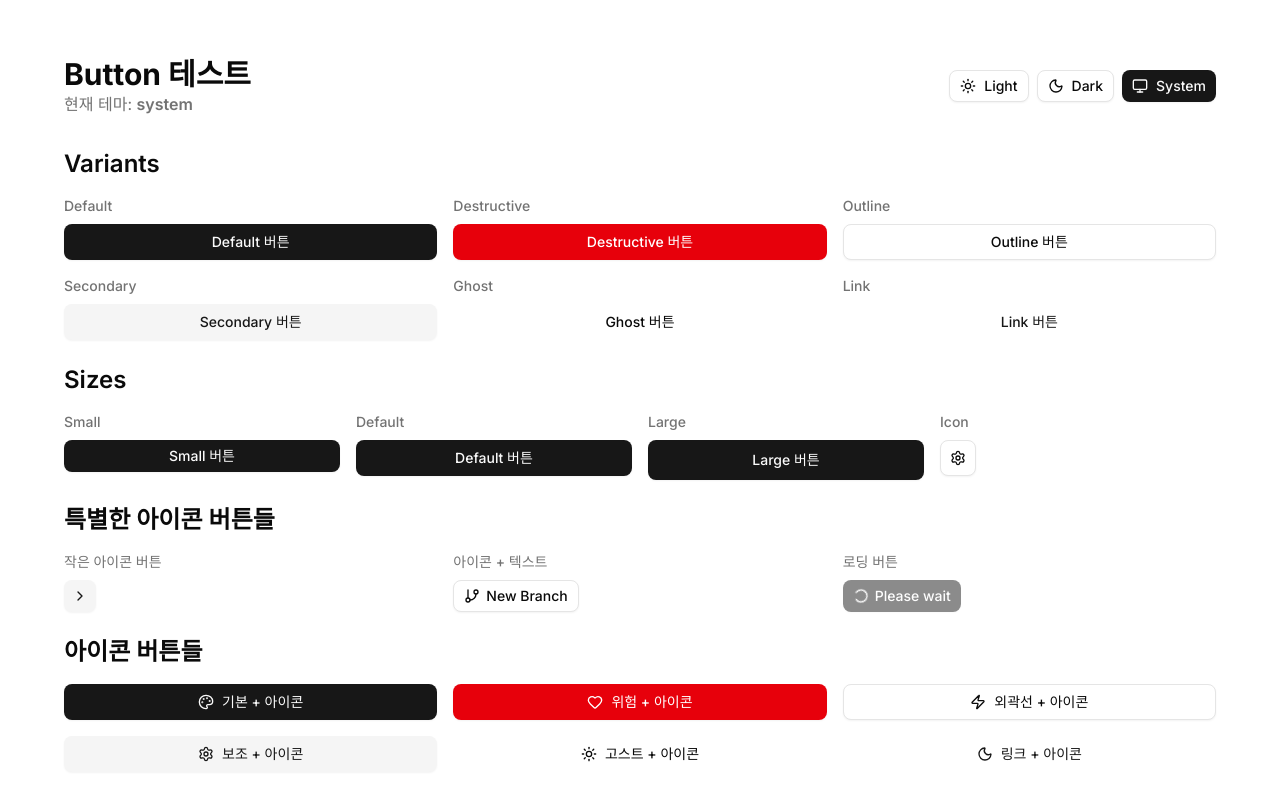
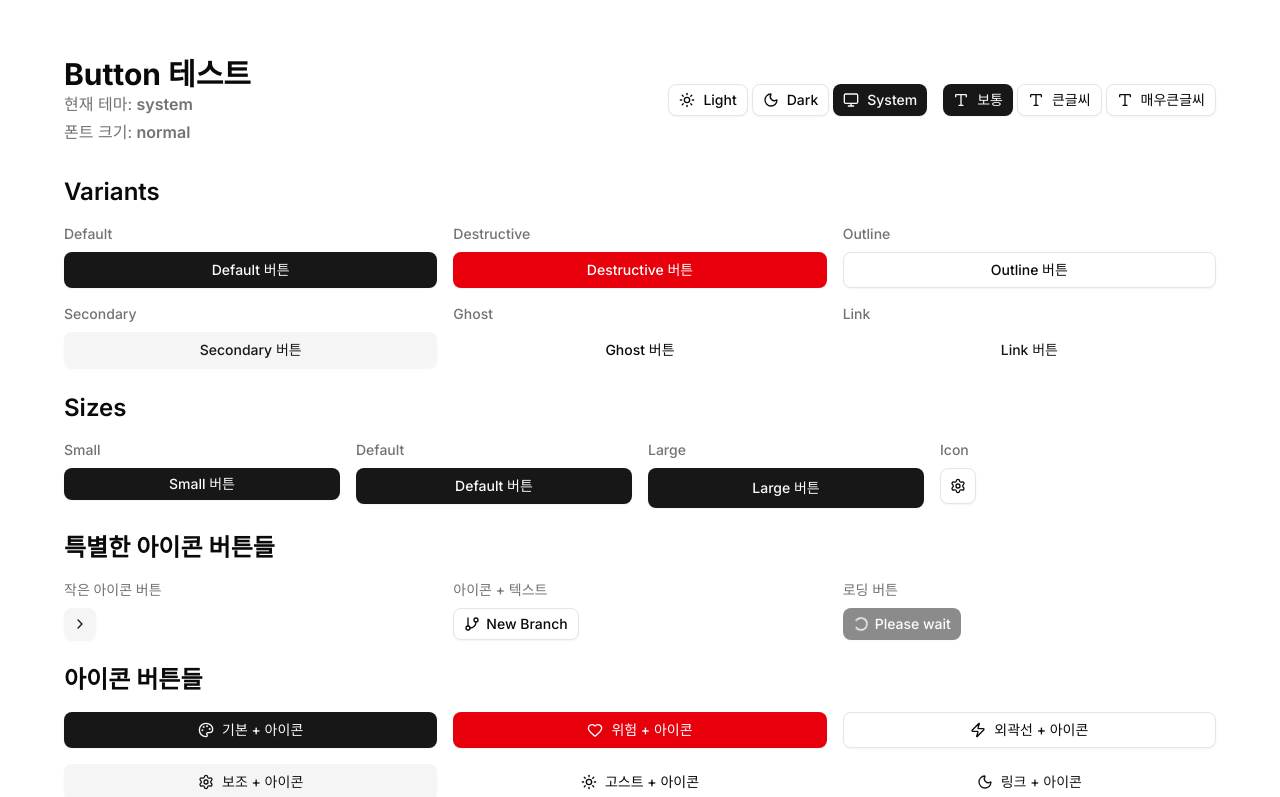
Before and after one commit to kwaneung/kwaneung-storybook-app, a Next.js app: page /test-buttons in a window 1280 px wide. Shown: the top 797 px of the page. Built offline with nearby package versions, Linux system fonts and the light colour scheme.

Commit message:
Feat: 폰트 크기 조절 기능 추가 및 테스트 페이지 업데이트

```diff
--- a/app/globals.css
+++ b/app/globals.css
@@ -110,6 +110,19 @@
   --sidebar-ring: oklch(0.556 0 0);
 }
 
+/* 폰트 크기 스케일 - HTML 기본 font-size 조절 */
+html[data-font-size="normal"] {
+  font-size: 100%; /* 기본 크기 (브라우저 기본값 기준) */
+}
+
+html[data-font-size="large"] {
+  font-size: 125%; /* 125% 크기 */
+}
+
+html[data-font-size="extra-large"] {
+  font-size: 150%; /* 150% 크기 */
+}
+
 @layer base {
   * {
     @apply border-border outline-ring/50;
--- a/app/providers.tsx
+++ b/app/providers.tsx
@@ -2,6 +2,7 @@
 
 import { ThemeProvider } from "next-themes";
 import { type ReactNode } from "react";
+import { FontSizeProvider } from "@/lib/font-size-context";
 
 export function Providers({ children }: { children: ReactNode }) {
   return (
@@ -11,7 +12,7 @@ export function Providers({ children }: { children: ReactNode }) {
       enableSystem
       disableTransitionOnChange
     >
-      {children}
+      <FontSizeProvider>{children}</FontSizeProvider>
     </ThemeProvider>
   );
 }
--- a/app/test-buttons/page.tsx
+++ b/app/test-buttons/page.tsx
@@ -2,6 +2,7 @@
 
 import { Button } from "@/components/ui/button";
 import { useTheme } from "next-themes";
+import { useFontSize } from "@/lib/font-size-context";
 import {
   Sun,
   Moon,
@@ -13,11 +14,13 @@ import {
   ChevronRightIcon,
   GitBranchIcon,
   Loader2Icon,
+  Type,
 } from "lucide-react";
 import { useEffect, useState } from "react";
 
 export default function TestButtonsPage() {
   const { theme, setTheme } = useTheme();
+  const { fontSize, setFontSize } = useFontSize();
   const [mounted, setMounted] = useState(false);
 
   // 하이드레이션 이슈 방지
@@ -63,11 +66,18 @@ export default function TestButtonsPage() {
         <div className="flex items-center justify-between">
           <div>
             <h1 className="text-3xl font-bold">Button 테스트</h1>
-            <p className="text-muted-foreground">
+            <div className="text-muted-foreground space-y-1">
+              <p>
                 현재 테마: <span className="font-semibold">{theme}</span>
               </p>
+              <p>
+                폰트 크기: <span className="font-semibold">{fontSize}</span>
+              </p>
+            </div>
           </div>
           <div className="flex gap-2">
+            {/* 테마 토글 버튼 */}
+            <div className="flex gap-1">
               <Button
                 onClick={() => setTheme("light")}
                 variant={theme === "light" ? "default" : "outline"}
@@ -95,6 +105,38 @@ export default function TestButtonsPage() {
                 <Monitor className="h-4 w-4" />
                 System
               </Button>
+            </div>
+
+            {/* 폰트 크기 토글 버튼 */}
+            <div className="flex gap-1 ml-2">
+              <Button
+                onClick={() => setFontSize("normal")}
+                variant={fontSize === "normal" ? "default" : "outline"}
+                size="sm"
+                className="gap-2"
+              >
+                <Type className="h-4 w-4" />
+                보통
+              </Button>
+              <Button
+                onClick={() => setFontSize("large")}
+                variant={fontSize === "large" ? "default" : "outline"}
+                size="sm"
+                className="gap-2"
+              >
+                <Type className="h-4 w-4" />
+                큰글씨
+              </Button>
+              <Button
+                onClick={() => setFontSize("extra-large")}
+                variant={fontSize === "extra-large" ? "default" : "outline"}
+                size="sm"
+                className="gap-2"
+              >
+                <Type className="h-4 w-4" />
+                매우큰글씨
+              </Button>
+            </div>
           </div>
         </div>
 
--- /dev/null
+++ b/lib/font-size-context.tsx
@@ -0,0 +1,51 @@
+"use client";
+
+import { createContext, useContext, useEffect, useState } from "react";
+
+type FontSize = "normal" | "large" | "extra-large";
+
+interface FontSizeContextType {
+  fontSize: FontSize;
+  setFontSize: (size: FontSize) => void;
+}
+
+const FontSizeContext = createContext<FontSizeContextType | undefined>(
+  undefined
+);
+
+export function useFontSize() {
+  const context = useContext(FontSizeContext);
+  if (context === undefined) {
+    throw new Error("useFontSize must be used within a FontSizeProvider");
+  }
+  return context;
+}
+
+export function FontSizeProvider({ children }: { children: React.ReactNode }) {
+  const [fontSize, setFontSize] = useState<FontSize>("normal");
+
+  useEffect(() => {
+    // 로컬 스토리지에서 폰트 크기 설정 불러오기
+    const savedFontSize = localStorage.getItem("font-size") as FontSize;
+    if (
+      savedFontSize &&
+      ["normal", "large", "extra-large"].includes(savedFontSize)
+    ) {
+      setFontSize(savedFontSize);
+    }
+  }, []);
+
+  useEffect(() => {
+    // 폰트 크기 설정을 로컬 스토리지에 저장
+    localStorage.setItem("font-size", fontSize);
+
+    // HTML 요소에 data-font-size 속성 설정
+    document.documentElement.setAttribute("data-font-size", fontSize);
+  }, [fontSize]);
+
+  return (
+    <FontSizeContext.Provider value={{ fontSize, setFontSize }}>
+      {children}
+    </FontSizeContext.Provider>
+  );
+}
```
Lines whose indentation alone changed are shown as unchanged.
